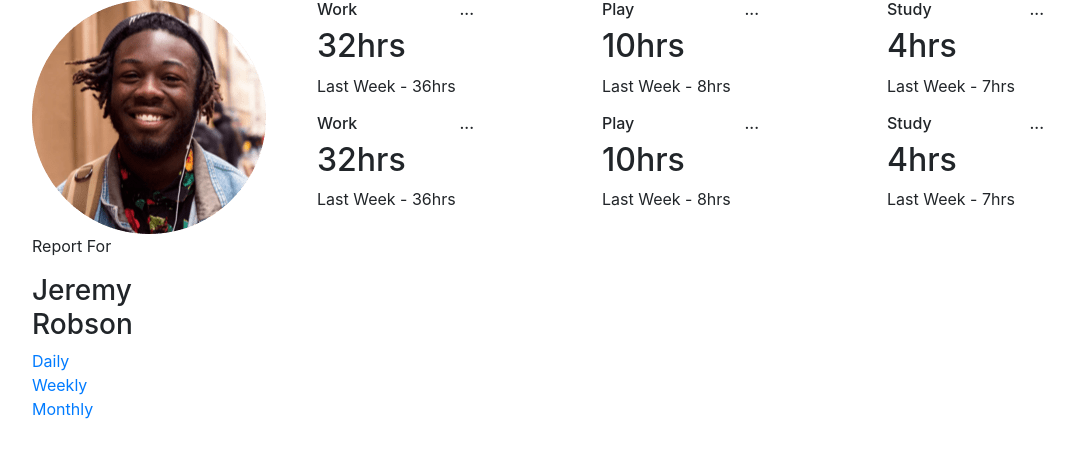
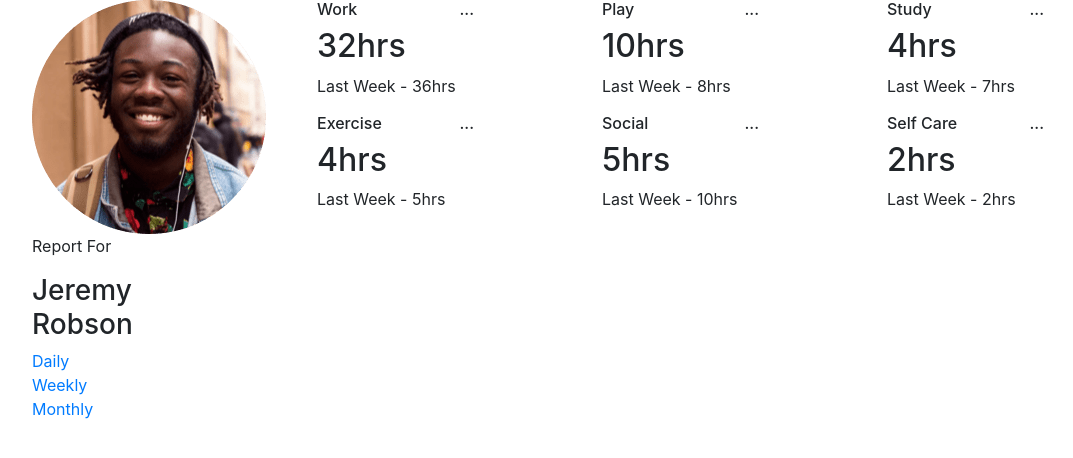
Before and after one commit to SaadJamilAkhtar/bootstrap-dashboard, a plain HTML site: page index.html in a window 1280 px wide. Shown: the whole page, without its empty margins (53-1126 px from the left). Drawn offline with Linux system fonts and the light colour scheme.

```diff
--- a/index.html
+++ b/index.html
@@ -105,15 +105,15 @@
                             <div id="card-content">
                                 <div class="row">
                                     <div class="col-6">
-                                        <h6>Work</h6>
+                                        <h6>Exercise</h6>
                                     </div>
                                     <div class="col-6">
                                         <h6>...</h6>
                                     </div>
                                     <div class="col-12">
-                                        <h2>32hrs</h2>
+                                        <h2>4hrs</h2>
                                     </div>
-                                    <div class="col-12"><p>Last Week - 36hrs</p></div>
+                                    <div class="col-12"><p>Last Week - 5hrs</p></div>
                                 </div>
                             </div>
                         </div>
@@ -124,15 +124,15 @@
                             <div id="card-content">
                                 <div class="row">
                                     <div class="col-6">
-                                        <h6>Play</h6>
+                                        <h6>Social</h6>
                                     </div>
                                     <div class="col-6">
                                         <h6>...</h6>
                                     </div>
                                     <div class="col-12">
-                                        <h2>10hrs</h2>
+                                        <h2>5hrs</h2>
                                     </div>
-                                    <div class="col-12"><p>Last Week - 8hrs</p></div>
+                                    <div class="col-12"><p>Last Week - 10hrs</p></div>
                                 </div>
                             </div>
                         </div>
@@ -144,15 +144,15 @@
                             <div id="card-content">
                                 <div class="row">
                                     <div class="col-6">
-                                        <h6>Study</h6>
+                                        <h6>Self Care</h6>
                                     </div>
                                     <div class="col-6">
                                         <h6>...</h6>
                                     </div>
                                     <div class="col-12">
-                                        <h2>4hrs</h2>
+                                        <h2>2hrs</h2>
                                     </div>
-                                    <div class="col-12"><p>Last Week - 7hrs</p></div>
+                                    <div class="col-12"><p>Last Week - 2hrs</p></div>
                                 </div>
                             </div>
                         </div>
```
